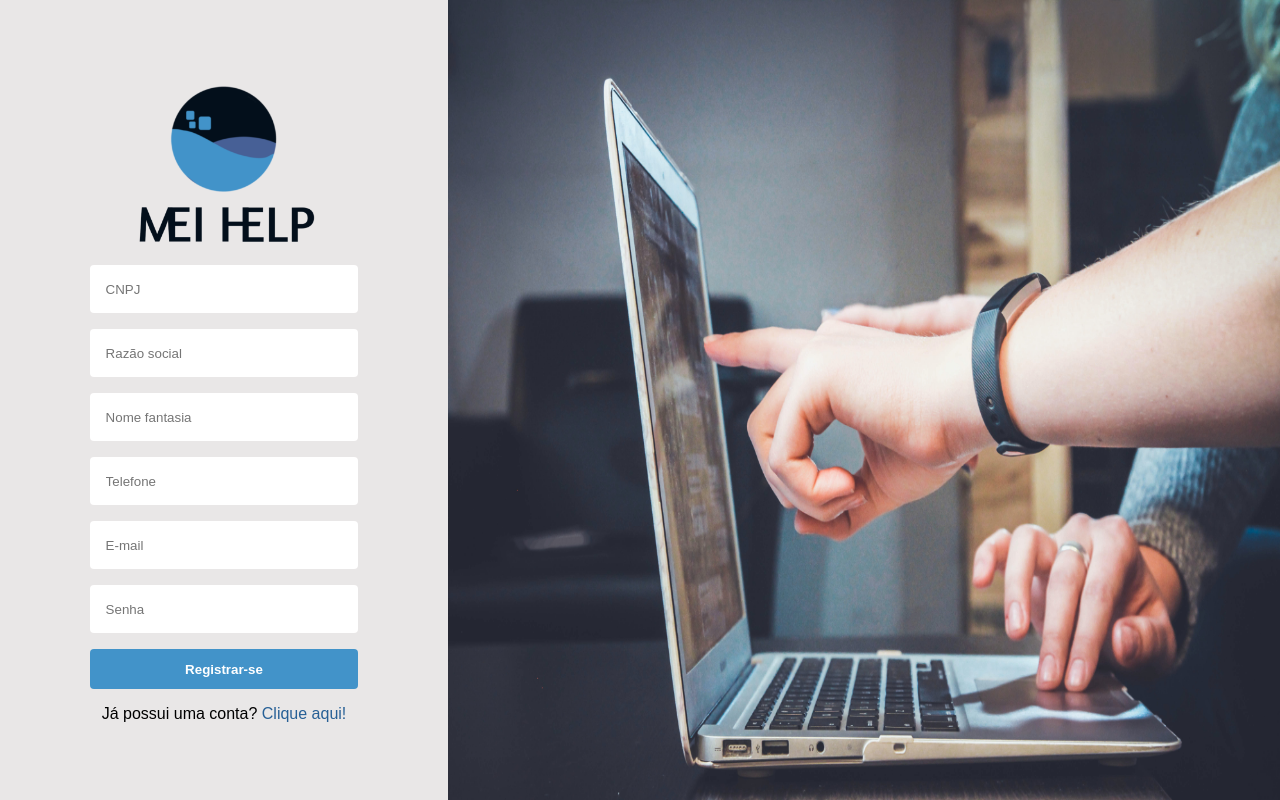
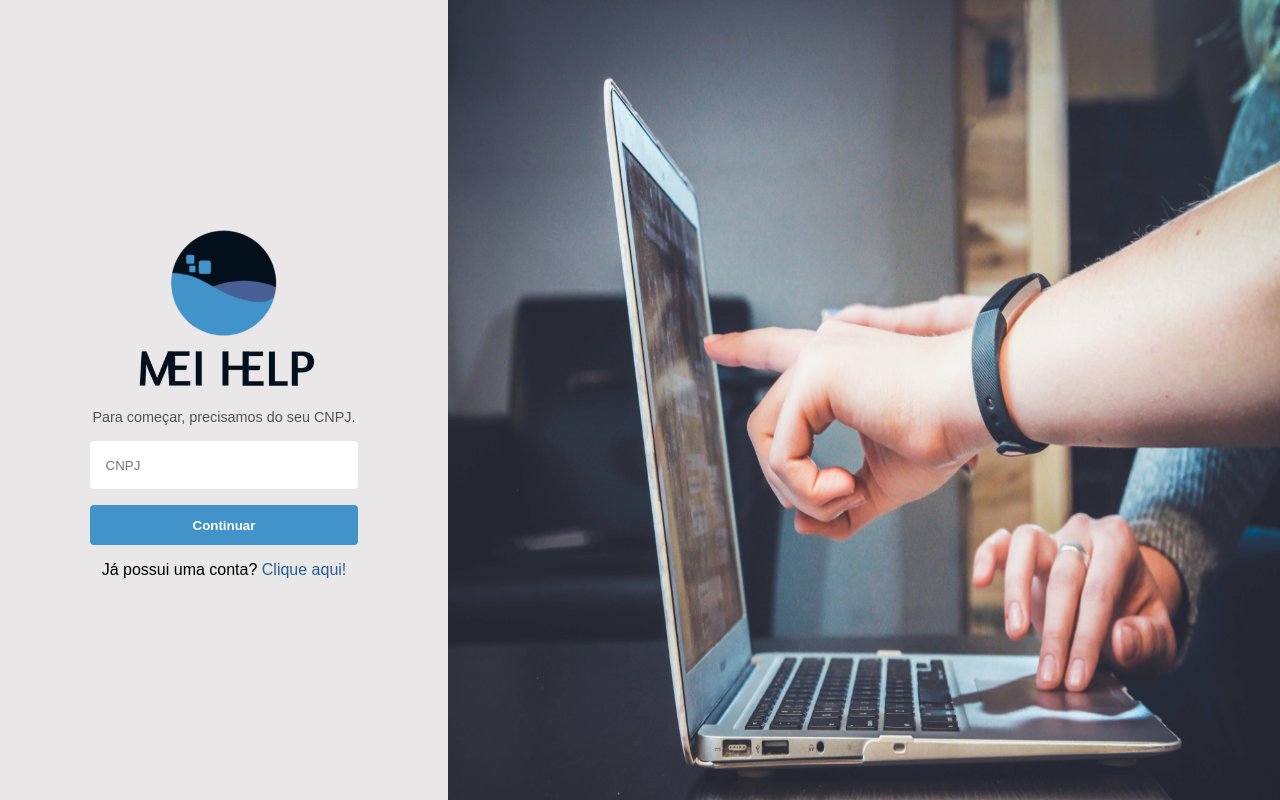
Before and after one commit to RafaelManfrim/MEIHelp_NextJS, a Next.js app: page /login in a window 1280 px wide. Built offline with nearby package versions, Linux system fonts and the light colour scheme.

Commit message:
Ajuste visual página de login

```diff
--- a/src/pages/login/index.tsx
+++ b/src/pages/login/index.tsx
@@ -3,15 +3,34 @@ import Image from 'next/image'
 import { useState } from 'react'
 import { Button } from '../../components/Button'
 import { Input } from '../../components/Input'
-import { LoginPageContainer, LoginFormContainer, LoginPageImageContainer, LoginForm, ChangeModeText, ChangeModeLink, LogoLogin } from './styles'
+import { LoginPageContainer, LoginFormContainer, LoginPageImageContainer, LoginForm, ChangeModeText, ChangeModeLink, LogoLogin, FormDescription } from './styles'
 import bgImage from "../../../public/bg-login.jpg"
 import logo from "../../../public/logo.png"
 
 const Login: NextPage = () => {
     const [isRegistering, setIsRegistering] = useState(true)
+    const [registerStep, setRegisterStep] = useState<1 | 2>(1)
 
-    function handleChageIsRegistering() {
+    async function handleNextStep() {
+        // Verificar dados em localStorage para saber se a requisição é necessária.
+        // Buscar se é um CNPJ válido
+        // Salvar dados necessários nos estados
+        // Salvar timestamp da requisição para evitar flood
+        // Salvar dados temporáriamente em localStorage
+        setRegisterStep(2)
+    }
+
+    async function handleRegisterAccount() {
+        // Enviar requisição ao backend criando a conta
+        // Se a conta for criada, limpar os estados e redirecionar o usuário para login
+        setIsRegistering(false)
+    }
+
+    function handleChangeIsRegistering() {
         setIsRegistering(!isRegistering)
+        if(registerStep === 2) {
+            setRegisterStep(1)
+        }
     }
 
     return (
@@ -22,15 +41,26 @@ const Login: NextPage = () => {
                         <LogoLogin>
                             <Image src={logo} alt="MEIHelp" layout="responsive" />
                         </LogoLogin>
-                        <Input type="text" placeholder="CNPJ" />
-                        <Input type="text" placeholder="Razão social" />
-                        <Input type="text" placeholder="Nome fantasia" />
-                        <Input type="text" placeholder="Telefone" />
-                        <Input type="email" placeholder="E-mail" />
-                        <Input type="password" placeholder="Senha" />
-                        <Button text="Registrar-se" />
+                        {registerStep === 1 ? (
+                            <>
+                                <FormDescription>
+                                    Para começar, precisamos do seu CNPJ.
+                                </FormDescription>
+                                <Input type="text" placeholder="CNPJ" />
+                                <Button text='Continuar' onClick={() => handleNextStep()} />
+                            </>
+                        ) : (
+                            <>
+                                <FormDescription>
+                                    Agora precisamos de mais informações.
+                                </FormDescription>
+                                <Input type="password" placeholder="Senha" />
+                                <Input type="password" placeholder="Confirme sua senha" />
+                                <Button text='Registrar-se' onClick={() => handleRegisterAccount()} />
+                            </>
+                        )}
                         <ChangeModeText>
-                            Já possui uma conta? <ChangeModeLink onClick={handleChageIsRegistering}>Clique aqui!</ChangeModeLink>
+                            Já possui uma conta? <ChangeModeLink onClick={handleChangeIsRegistering}>Clique aqui!</ChangeModeLink>
                         </ChangeModeText>
                     </LoginForm>
                 ) : (
@@ -38,12 +68,15 @@ const Login: NextPage = () => {
                         <LogoLogin>
                             <Image src={logo} alt="MEIHelp" layout="responsive" />
                         </LogoLogin>
+                        <FormDescription>
+                            Agora digite suas credenciais para acessar o sistema.
+                        </FormDescription>
                         <Input type="text" placeholder="E-mail" />
                         <Input type="text" placeholder="CNPJ" />
                         <Input type="text" placeholder="Senha" />
                         <Button text="Logar" />
                         <ChangeModeText>
-                            Ainda não possui uma conta? <ChangeModeLink onClick={handleChageIsRegistering}>Registre-se!</ChangeModeLink>
+                            Ainda não possui uma conta? <ChangeModeLink onClick={handleChangeIsRegistering}>Registre-se!</ChangeModeLink>
                         </ChangeModeText>
                     </LoginForm>
                 )}
--- a/src/pages/login/styles.ts
+++ b/src/pages/login/styles.ts
@@ -28,6 +28,12 @@ export const LogoLogin = styled.div`
     display: block;
 `
 
+export const FormDescription = styled.span`
+    font-size: 0.9rem;
+    margin-bottom: 1rem;
+    color: #555;
+`
+
 export const ChangeModeText = styled.span`
     margin-top: 1rem;
 `
```
